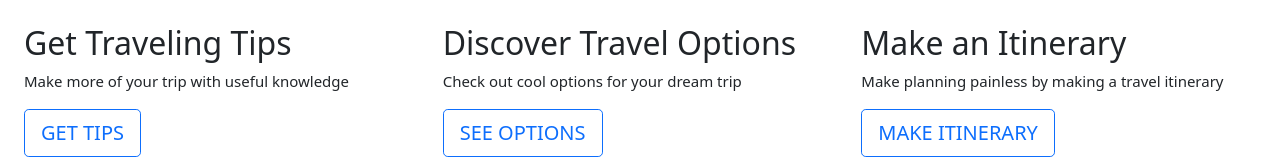
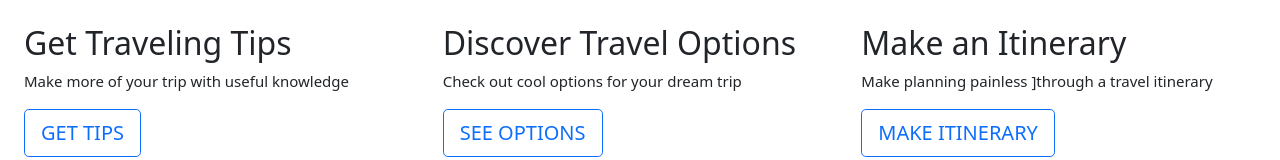
Before and after one commit to SurfacerInternet/travel-website, a React (Create React App) app: page / in a window 1280 px wide. Shown: the part 447-607 px from the top of the page. Built offline with nearby package versions, Linux system fonts and the light colour scheme.

Commit message:
Update HomePage.js

```diff
--- a/src/pages/HomePage.js
+++ b/src/pages/HomePage.js
@@ -39,7 +39,7 @@ const HomePage = () => {
 
                 <Col sm='4'>
                     <h2> Make an Itinerary</h2>
-                    <p> Make planning painless by making a travel itinerary</p>
+                    <p> Make planning painless ]through a travel itinerary</p>
                     <ItineraryButton />
                 </Col>
             </Row>
@@ -49,6 +49,3 @@ const HomePage = () => {
 };
 
 export default HomePage;
-
-
-//i want the user to click on certain buttons that will take them to another page in the site
```
